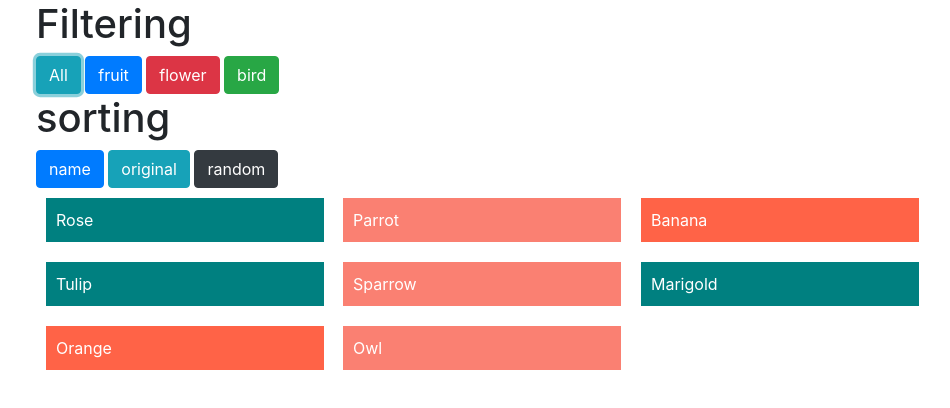
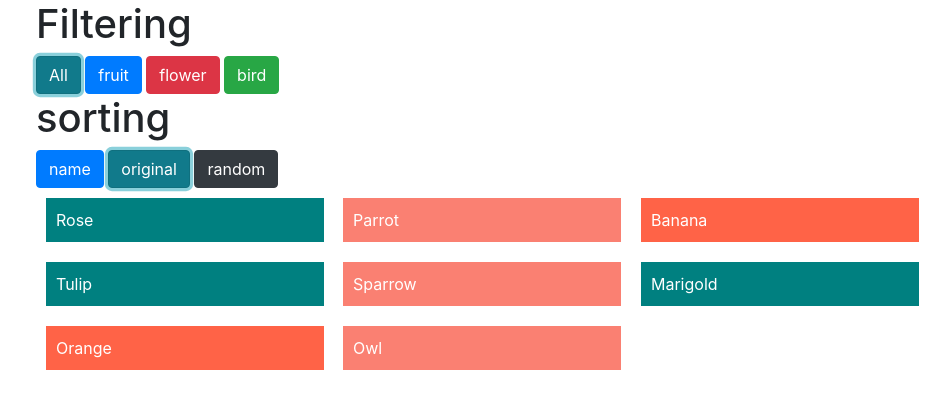
Before and after one commit to polodev/youtube-isotope-filtering-sorting, a plain HTML site: page index.html in a window 1280 px wide. Both pictures are taken after a click on the button "All". Shown: the whole page, without its empty margins (49-999 px from the left). Drawn offline with nearby package versions, Linux system fonts and the light colour scheme.

Commit message:
update readme.md

```diff
--- a/index.html
+++ b/index.html
@@ -30,7 +30,7 @@
     <div class="container">
       <div class="filter">
         <h1>Filtering</h1>
-        <button data-name='*' class="btn btn-info">All</button>
+        <button data-name='*' class="btn btn-info active">All</button>
         <button data-name=".fruit" class="btn btn-primary">fruit</button>
         <button data-name=".flower" class="btn btn-danger">flower</button>
         <button data-name=".bird" class="btn btn-success">bird</button>
@@ -38,7 +38,7 @@
       <div class="sort">
         <h1>sorting</h1>
         <button data-name='name' class="btn btn-primary">name</button>
-        <button data-name='original-order' class="btn btn-info">original</button>
+        <button data-name='original-order' class="btn btn-info active">original</button>
         <button data-name='random' class="btn btn-dark">random</button>
       </div>
       <div class="grid">
@@ -74,12 +74,16 @@
           $grid.isotope({
             filter: value
           });
+        $('.filter button').removeClass('active');
+        $(this).addClass('active');
       })
       $('.sort button').on("click", function () {
         var value = $(this).attr('data-name');
         $grid.isotope({
           sortBy: value
         });
+        $('.sort button').removeClass('active');
+        $(this).addClass('active');
       })
     </script>
   </body>
```
Also changed, not shown: 1 other file.
